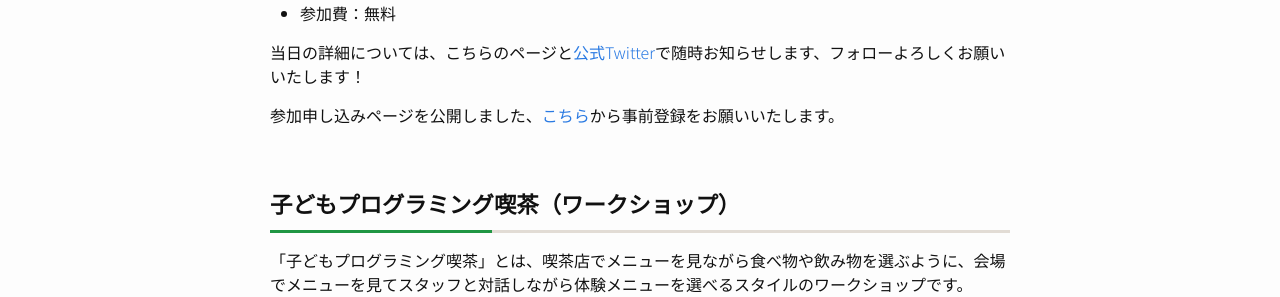
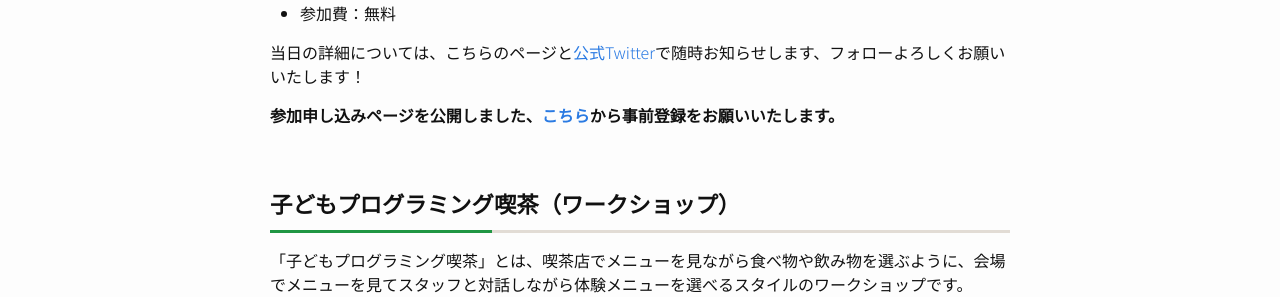
Before and after one commit to pgmsaloon4kids/pgmsaloon4kids.github.io, a Jekyll site: the page built from pages/tokyo/2021.md, in a window 1280 px wide. Shown: the part 722-1019 px from the top of the page. Built offline with Jekyll 4.4.1, drawn with Linux system fonts in a browser that asks for light colours.

Commit message:
Update 2021.md

```diff
--- a/pages/tokyo/2021.md
+++ b/pages/tokyo/2021.md
@@ -15,7 +15,7 @@ Maker Faire Tokyo 2016以来、多くの方にプログラミングの楽しさ
 
 当日の詳細については、こちらのページと[公式Twitter](https://twitter.com/pgmsaloon4kids){:target="_blank"}で随時お知らせします、フォローよろしくお願いいたします！
 
-参加申し込みページを公開しました、[こちら](https://peatix.com/event/2955769/)から事前登録をお願いいたします。
+**参加申し込みページを公開しました、[こちら](https://peatix.com/event/2955769/)から事前登録をお願いいたします。**
 
 <a id="saloon">
 
```
